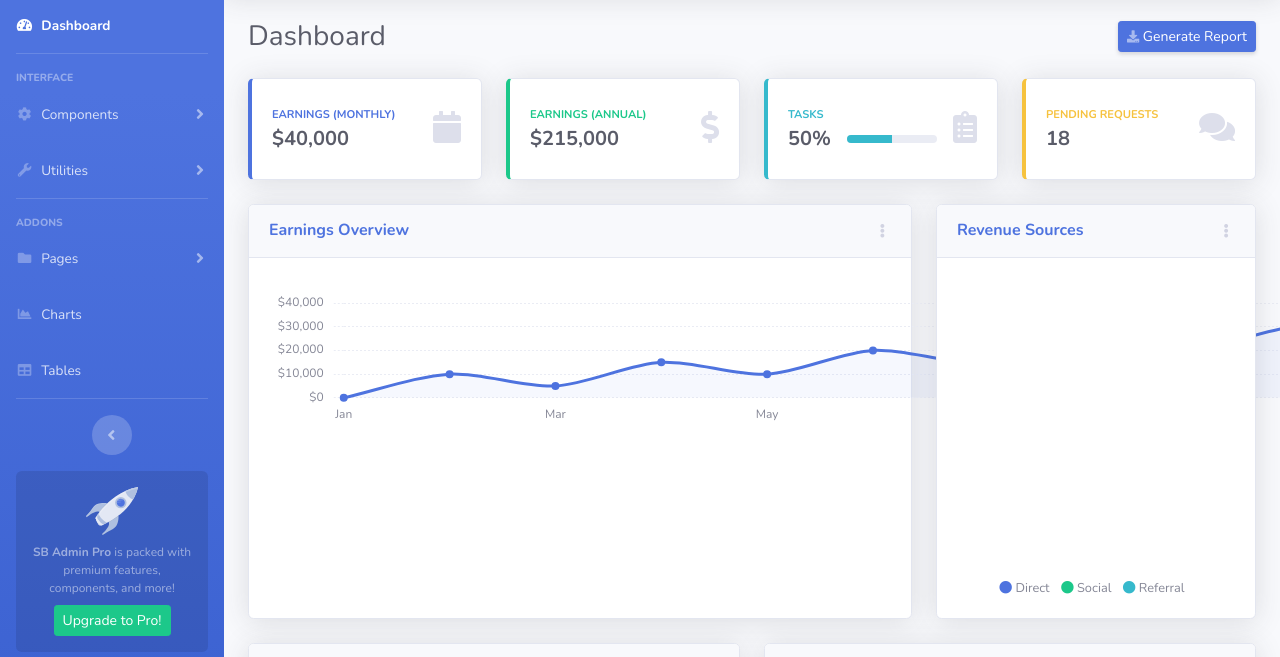
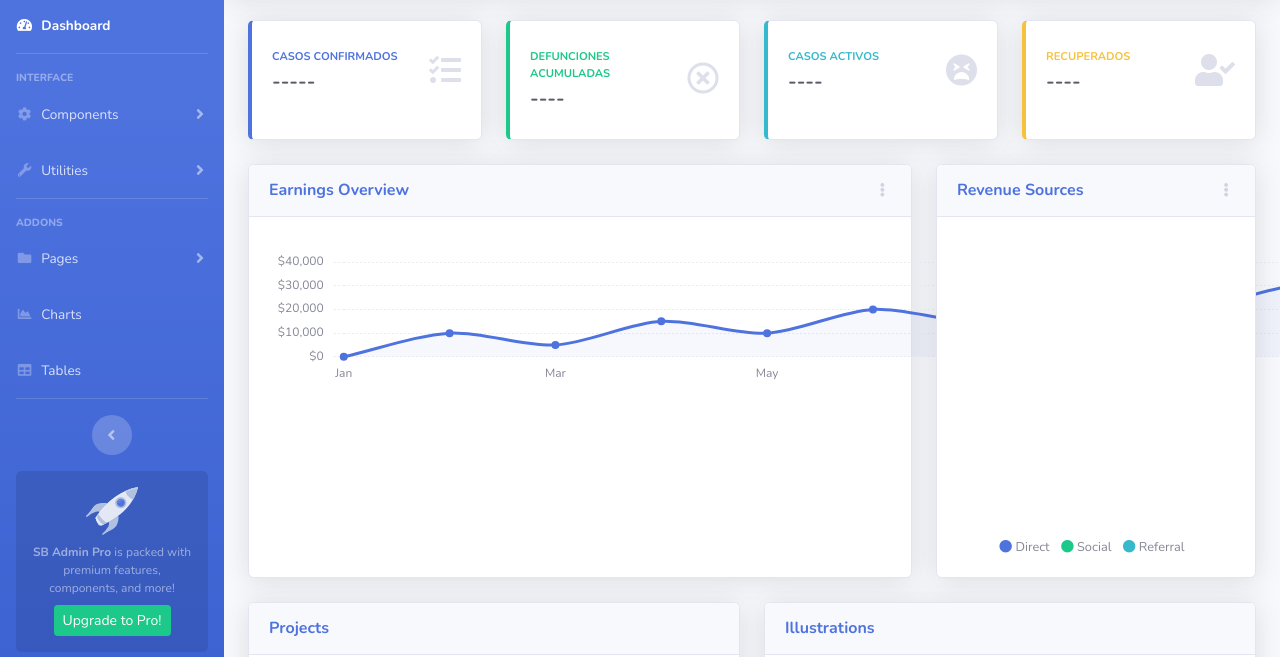
Before and after one commit to Namoku/hackathon, a website with bundled scripts: page index.html in a window 1280 px wide. Shown: the part 74-731 px from the top of the page. Built offline with nearby package versions, Linux system fonts and the light colour scheme.

Commit message:
Primeras etiquetas

```diff
--- a/index.html
+++ b/index.html
@@ -365,12 +365,7 @@
                 <!-- Begin Page Content -->
                 <div class="container-fluid">
 
-                    <!-- Page Heading -->
-                    <div class="d-sm-flex align-items-center justify-content-between mb-4">
-                        <h1 class="h3 mb-0 text-gray-800">Dashboard</h1>
-                        <a href="#" class="d-none d-sm-inline-block btn btn-sm btn-primary shadow-sm"><i
-                                class="fas fa-download fa-sm text-white-50"></i> Generate Report</a>
-                    </div>
+
 
                     <!-- Content Row -->
                     <div class="row">
@@ -382,11 +377,11 @@
                                     <div class="row no-gutters align-items-center">
                                         <div class="col mr-2">
                                             <div class="text-xs font-weight-bold text-primary text-uppercase mb-1">
-                                                Earnings (Monthly)</div>
-                                            <div class="h5 mb-0 font-weight-bold text-gray-800">$40,000</div>
+                                                Casos confirmados</div>
+                                            <div class="h5 mb-0 font-weight-bold text-gray-800">-----</div>
                                         </div>
                                         <div class="col-auto">
-                                            <i class="fas fa-calendar fa-2x text-gray-300"></i>
+                                            <i class="fas fa-tasks fa-2x text-gray-300"></i>
                                         </div>
                                     </div>
                                 </div>
@@ -400,11 +395,11 @@
                                     <div class="row no-gutters align-items-center">
                                         <div class="col mr-2">
                                             <div class="text-xs font-weight-bold text-success text-uppercase mb-1">
-                                                Earnings (Annual)</div>
-                                            <div class="h5 mb-0 font-weight-bold text-gray-800">$215,000</div>
+                                                Defunciones acumuladas</div>
+                                            <div class="h5 mb-0 font-weight-bold text-gray-800">----</div>
                                         </div>
                                         <div class="col-auto">
-                                            <i class="fas fa-dollar-sign fa-2x text-gray-300"></i>
+                                            <i class="far fa-times-circle fa-2x text-gray-300"></i>
                                         </div>
                                     </div>
                                 </div>
@@ -417,23 +412,17 @@
                                 <div class="card-body">
                                     <div class="row no-gutters align-items-center">
                                         <div class="col mr-2">
-                                            <div class="text-xs font-weight-bold text-info text-uppercase mb-1">Tasks
+                                            <div class="text-xs font-weight-bold text-info text-uppercase mb-1">Casos activos
                                             </div>
                                             <div class="row no-gutters align-items-center">
                                                 <div class="col-auto">
-                                                    <div class="h5 mb-0 mr-3 font-weight-bold text-gray-800">50%</div>
+                                                    <div class="h5 mb-0 mr-3 font-weight-bold text-gray-800">----</div>
                                                 </div>
-                                                <div class="col">
-                                                    <div class="progress progress-sm mr-2">
-                                                        <div class="progress-bar bg-info" role="progressbar"
-                                                            style="width: 50%" aria-valuenow="50" aria-valuemin="0"
-                                                            aria-valuemax="100"></div>
-                                                    </div>
-                                                </div>
+
                                             </div>
                                         </div>
                                         <div class="col-auto">
-                                            <i class="fas fa-clipboard-list fa-2x text-gray-300"></i>
+                                            <i class="fas fa-tired fa-2x text-gray-300"></i>
                                         </div>
                                     </div>
                                 </div>
@@ -447,11 +436,11 @@
                                     <div class="row no-gutters align-items-center">
                                         <div class="col mr-2">
                                             <div class="text-xs font-weight-bold text-warning text-uppercase mb-1">
-                                                Pending Requests</div>
-                                            <div class="h5 mb-0 font-weight-bold text-gray-800">18</div>
+                                                Recuperados</div>
+                                            <div class="h5 mb-0 font-weight-bold text-gray-800">----</div>
                                         </div>
                                         <div class="col-auto">
-                                            <i class="fas fa-comments fa-2x text-gray-300"></i>
+                                            <i class="fas fa-user-check fa-2x text-gray-300"></i>
                                         </div>
                                     </div>
                                 </div>
```
